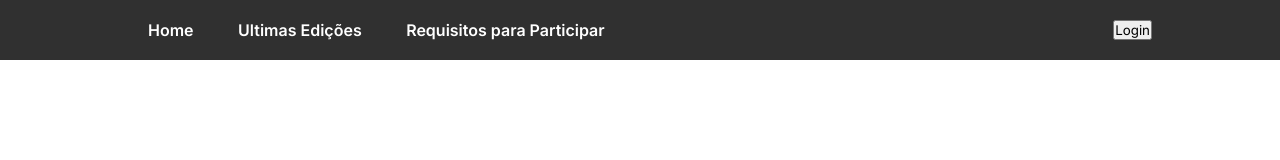
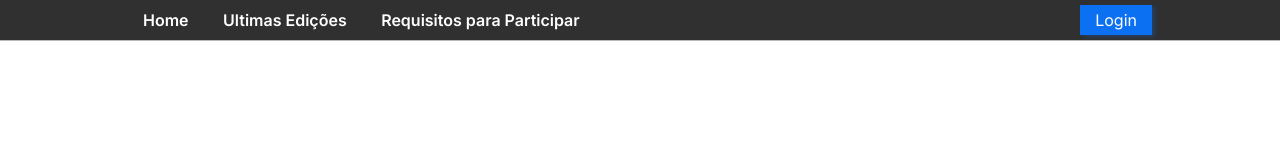
Before and after one commit to laurentino01/bootcampdnc-landingpage-exercicio, a plain HTML site: page index.html in a window 1280 px wide. Drawn offline with Linux system fonts and the light colour scheme.

Commit message:
menu principal completo

```diff
--- a/style.css
+++ b/style.css
@@ -1,6 +1,7 @@
 @import url("https://fonts.googleapis.com/css2?family=Inter:wght@400;600;700&display=swap");
 :root {
   --black: #303030;
+  --blue: #0c70f2;
 }
 * {
   margin: 0;
@@ -14,13 +15,31 @@
   display: flex;
   justify-content: space-between;
   align-items: center;
-  padding: 20px 10%;
+  padding: 5px 10%;
+  border-bottom: 1px solid #bababa;
 }
 #menuPrincipal a {
   padding: 10px;
-  margin: 10px;
+  margin: 10px 5px;
   color: white;
   text-decoration: none;
   font-size: 16px;
   font-weight: 600;
 }
+#menuPrincipal a:hover {
+  background-color: #535353;
+  transition: 0.5s;
+}
+#menuPrincipal button {
+  font-size: 16px;
+  padding: 5px 15px;
+  background-color: var(--blue);
+  color: white;
+  border: none;
+  cursor: pointer;
+  box-shadow: 3px 2px 4px rgba(12, 112, 242, 0.25);
+}
+#menuPrincipal button:hover {
+  background-color: #2d83f3;
+  transition: 0.5s;
+}
```
